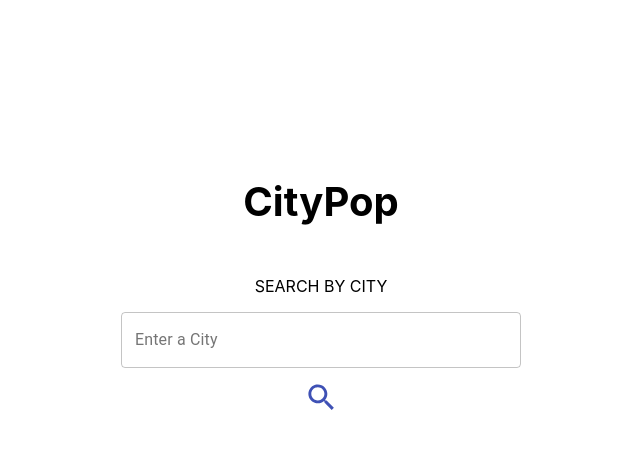
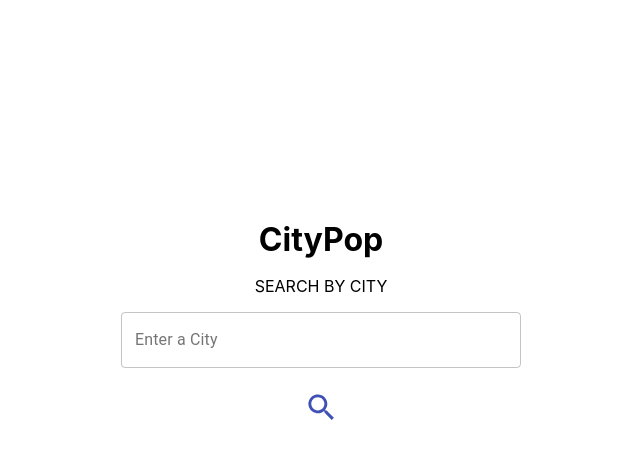
Before and after one commit to ousama123/CityPop, a React (Create React App) app: page / in a window 1280 px wide. Both pictures are taken after a click on the button "SEARCH BY CITY". Shown: the top 458 px of the page, without its empty margins (319-959 px from the left). Built offline with nearby package versions, Linux system fonts and the light colour scheme; no server answers.

Commit message:
fixed a clickable logo

```diff
--- a/src/App.css
+++ b/src/App.css
@@ -8,11 +8,11 @@
 
   width: 500px;
   max-width: 500px;
-  height: 500px;
-  max-height: 500px;
+  height: 450px;
+  max-height: 450px;
 }
 .centered {
-  margin-top: 20%;
+  margin-top: 15%;
   text-align: center;
   padding: 10px;
 }
@@ -31,9 +31,6 @@
   max-height: 100px;
 }
 
-.logo {
-  text-align: center;
-}
 .buttonList {
   flex-direction: column;
   text-align: center;
@@ -42,16 +39,24 @@
 .errorMessage {
   color: red;
 }
-.logo {
-  text-align: center;
-  font-size: 40px;
-  color: black;
-}
 
 .logo:hover {
   cursor: pointer;
   color: rgb(102, 101, 101);
 }
-.input{
+.input {
   width: 400px;
 }
+.searchButton{
+ margin: 10px;
+}
+.logoMain{
+  text-align: center;
+  position: fixed;
+  top: 30%;
+  left: 50%;
+  transform: translate(-50%, -50%);
+}
+.cityResult {
+ margin: 15px;
+}
--- a/src/components/Logo.js
+++ b/src/components/Logo.js
@@ -1,10 +1,16 @@
 import React from "react";
 import { withRouter } from "react-router-dom";
-
-function Logo() {
+import { useHistory } from "react-router-dom";
+function Logo(props) {
+  const history = useHistory();
+  function handleClick() {
+    history.push("/");
+  }
   return (
-    <div className="container">
-      <h1 className="logo">CityPop</h1>
+    <div className="logoMain">
+      <h1 onClick={handleClick} className="logo">
+        CityPop
+      </h1>
     </div>
   );
 }
--- a/src/components/PopResult.js
+++ b/src/components/PopResult.js
@@ -6,7 +6,9 @@ function PopResult(props) {
     <div className="main">
       <div className="container">
         <div className="centered">
-          <h4>{props.location.state.valueInput}</h4>
+          <div className="cityResult">
+            <h4>{props.location.state.valueInput}</h4>
+          </div>
           <div className="population">
             <div>Population</div>
             <h2>{props.location.state.population}</h2>
--- a/src/components/SearchAPI.js
+++ b/src/components/SearchAPI.js
@@ -87,11 +87,12 @@ function SearchAPI(props) {
           />
           <div>
             <IconButton
+
               onClick={(e) => handleClick(e)}
               color="primary"
               aria-label="search"
             >
-              <SearchIcon fontSize="large" />
+              <SearchIcon   className="searchButton" fontSize="large" />
             </IconButton>
           </div>
           <p className="errorMessage">{errorMessage}</p>
--- a/src/components/WelcomePage.js
+++ b/src/components/WelcomePage.js
@@ -2,7 +2,6 @@ import React from "react";
 import { makeStyles } from "@material-ui/core/styles";
 import Button from "@material-ui/core/Button";
 import { useHistory } from "react-router-dom";
-
 const useStyles = makeStyles({
   buttonStyle: {
     width: 200,
```
